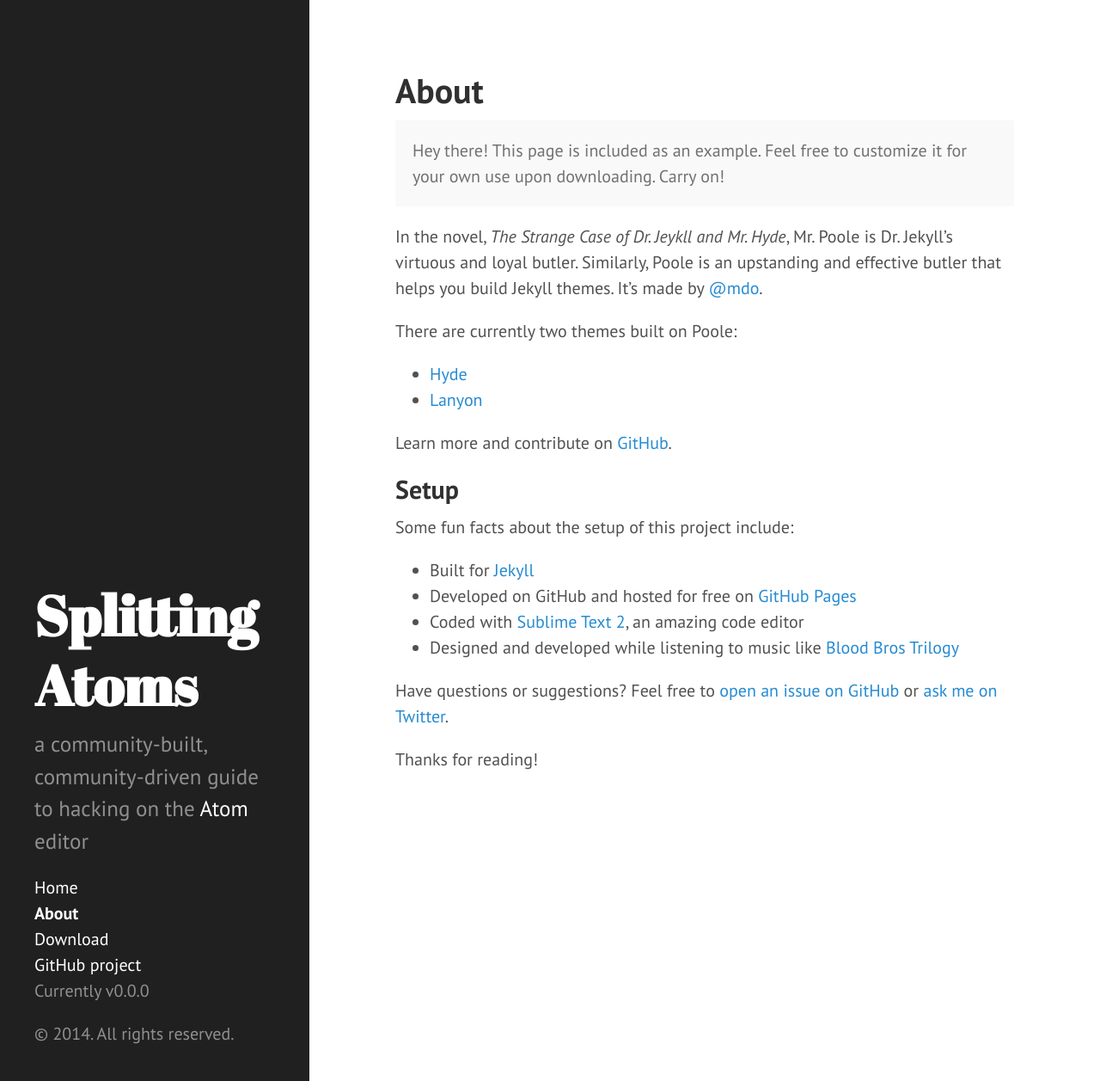
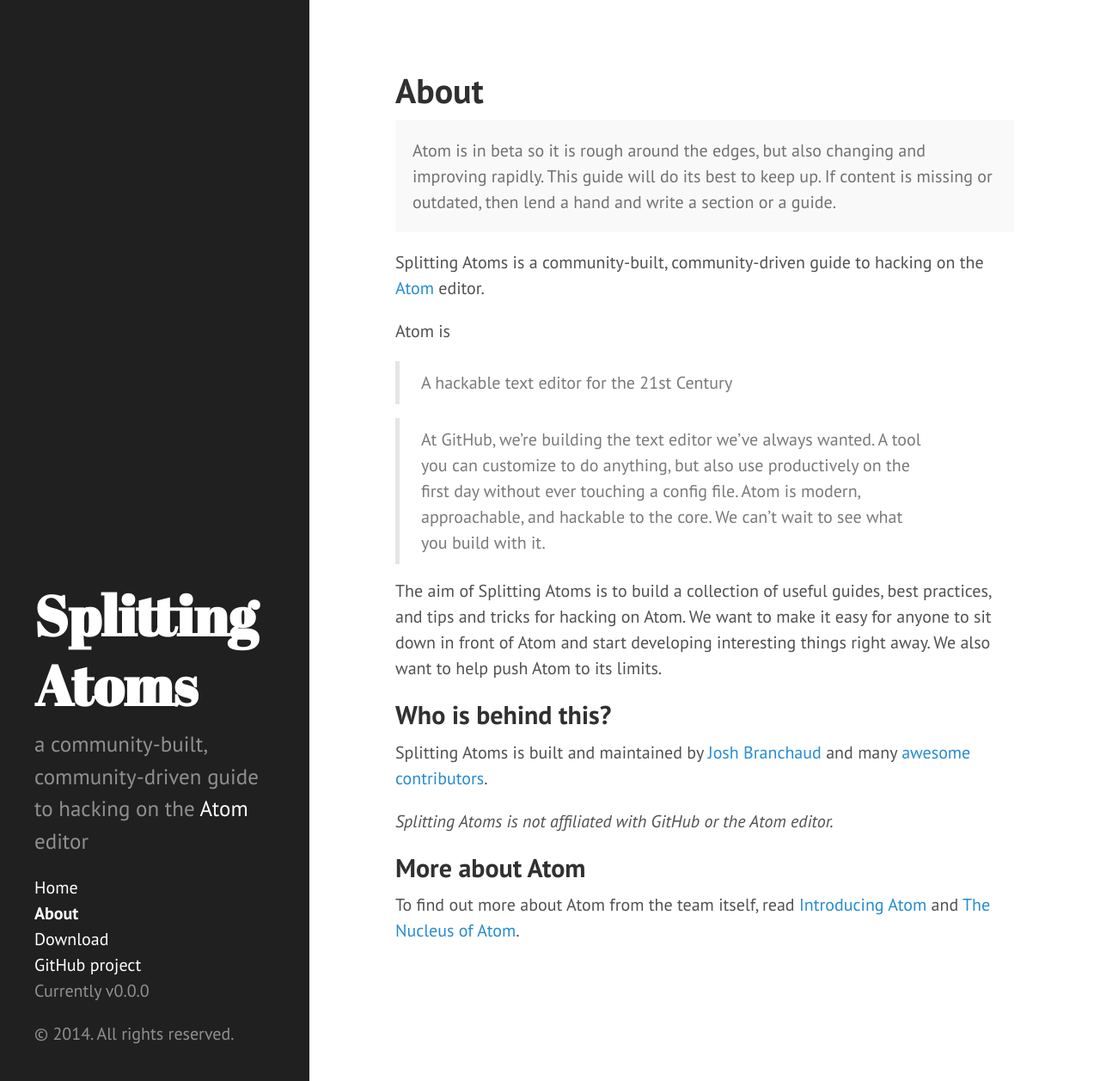
Before and after one commit to jbranchaud/splitting-atoms, a Jekyll site: the page built from about.md, in a window 1280 px wide and 1257 px high. Shown: the whole window at 86% size. Built offline with Jekyll 4.4.1, drawn with Linux system fonts in a browser that asks for light colours; Markdown is read by kramdown in place of the engine named in the settings.

Commit message:
Updating the About page.

```diff
--- a/about.md
+++ b/about.md
@@ -4,27 +4,30 @@
 ---
 
 <p class="message">
-  Hey there! This page is included as an example. Feel free to customize it for your own use upon downloading. Carry on!
+  Atom is in beta so it is rough around the edges, but also changing and improving rapidly. This guide will do its best to keep up. If content is missing or outdated, then lend a hand and write a section or a guide.
 </p>
 
-In the novel, *The Strange Case of Dr. Jeykll and Mr. Hyde*, Mr. Poole is Dr. Jekyll's virtuous and loyal butler. Similarly, Poole is an upstanding and effective butler that helps you build Jekyll themes. It's made by [@mdo](https://twitter.com/mdo).
+Splitting Atoms is a community-built, community-driven guide to hacking on the
+[Atom](https://atom.io) editor.
 
-There are currently two themes built on Poole:
+Atom is
 
-* [Hyde](http://hyde.getpoole.com)
-* [Lanyon](http://lanyon.getpoole.com)
+> A hackable text editor for the 21st Century
 
-Learn more and contribute on [GitHub](https://github.com/poole).
+> At GitHub, we're building the text editor we've always wanted. A tool you can customize to do anything, but also use productively on the first day without ever touching a config file. Atom is modern, approachable, and hackable to the core. We can't wait to see what you build with it.
 
-## Setup
+The aim of Splitting Atoms is to build a collection of useful guides, best
+practices, and tips and tricks for hacking on Atom. We want to make it easy for anyone to sit down in front of Atom and start developing interesting things
+right away. We also want to help push Atom to its limits.
 
-Some fun facts about the setup of this project include:
+## Who is behind this?
 
-* Built for [Jekyll](http://jekyllrb.com)
-* Developed on GitHub and hosted for free on [GitHub Pages](https://pages.github.com)
-* Coded with [Sublime Text 2](http://sublimetext.org), an amazing code editor
-* Designed and developed while listening to music like [Blood Bros Trilogy](https://soundcloud.com/maddecent/sets/blood-bros-series)
+Splitting Atoms is built and maintained by [Josh Branchaud](http://joshbranchaud.com) and many [awesome contributors](https://github.com/jbranchaud/splitting-atoms/graphs/contributors).
 
-Have questions or suggestions? Feel free to [open an issue on GitHub](https://github.com/poole/issues/new) or [ask me on Twitter](https://twitter.com/mdo).
+*Splitting Atoms is not affiliated with GitHub or the Atom editor.*
 
-Thanks for reading!
+## More about Atom
+
+To find out more about Atom from the team itself, read
+[Introducing Atom](http://blog.atom.io/2014/02/26/introducing-atom.html) and
+[The Nucleus of Atom](http://blog.atom.io/2014/02/26/the-nucleus-of-atom.html).
```
